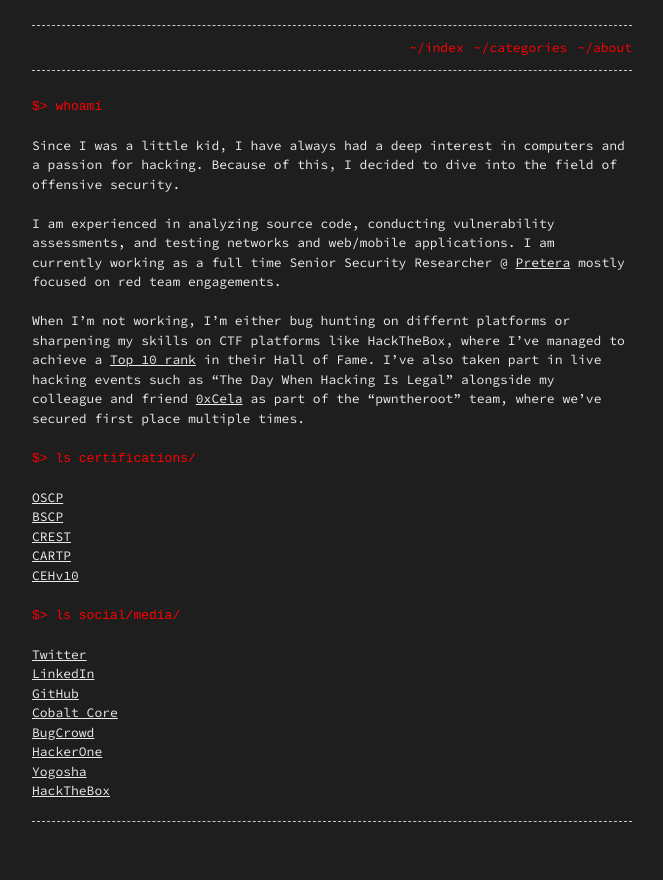
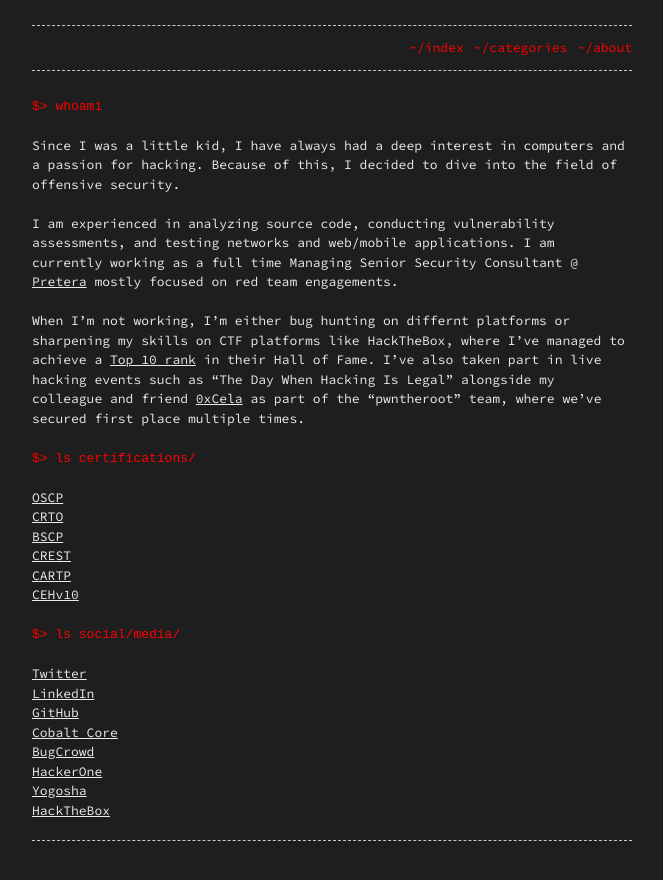
Before and after one commit to spenkk/spenkk.github.io, a Jekyll site: the page built from about.md, in a window 1280 px wide. Shown: the top 880 px of the page, without its empty margins (308-971 px from the left). Built offline with Jekyll 4.4.1, drawn with Linux system fonts in a browser that asks for light colours.

```diff
--- a/about.md
+++ b/about.md
@@ -9,7 +9,7 @@ permalink: /about/
 
 Since I was a little kid, I have always had a deep interest in computers and a passion for hacking. Because of this, I decided to dive into the field of offensive security.
 &nbsp;
-I am experienced in analyzing source code, conducting vulnerability assessments, and testing networks and web/mobile applications. I am currently working as a full time Senior Security Researcher @ [Pretera](https://pretera.com/) mostly focused on red team engagements.
+I am experienced in analyzing source code, conducting vulnerability assessments, and testing networks and web/mobile applications. I am currently working as a full time Managing Senior Security Consultant @ [Pretera](https://pretera.com/) mostly focused on red team engagements.
 &nbsp;
 When I’m not working, I’m either bug hunting on differnt platforms or sharpening my skills on CTF platforms like HackTheBox, where I’ve managed to achieve a [Top 10 rank](https://www.hackthebox.com/achievement/badge/19869/2) in their Hall of Fame. I’ve also taken part in live hacking events such as “The Day When Hacking Is Legal” alongside my colleague and friend [0xCela](https://www.linkedin.com/in/clirimemini) as part of the "pwntheroot" team, where we’ve secured first place multiple times.
 &nbsp;
@@ -18,6 +18,7 @@ When I’m not working, I’m either bug hunting on differnt platforms or sharpe
 &nbsp;
 
 [OSCP](https://www.credential.net/24b5cdee-cd23-44d8-9f22-a01526ae3320#gs.vv0uhs)
+[CRTO](https://eu.badgr.com/public/assertions/msZSx71AT5qfHt_pSSpsyQ)
 [BSCP](https://portswigger.net/web-security/e/c/888362b042e4f7a2)
 [CREST](https://www.crest-approved.org/skills-certifications-careers/verify-a-certificate/)
 [CARTP](https://www.credential.net/b8ed4759-9ab1-4e23-adf2-80e35ab03362)
```
Also changed, not shown: _posts/2025-06-19-XSS-via-Barcode-Scanner.md (added, +11 -0 lines), assets/images/59.png (added).
